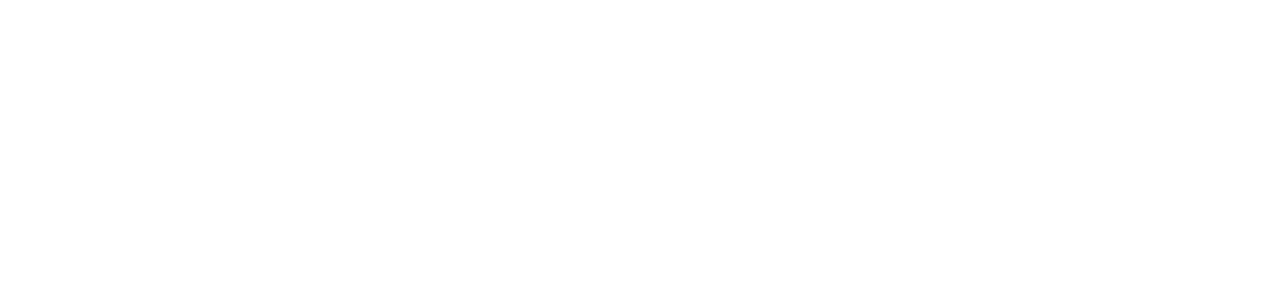
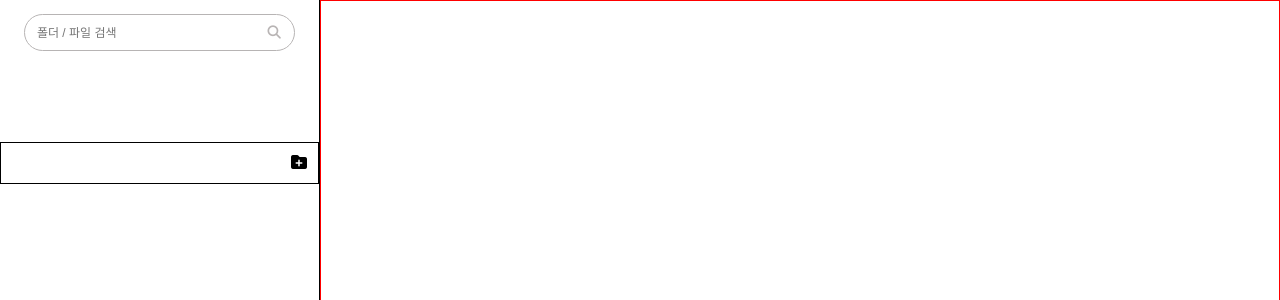
Before and after one commit to wlsgud-git/study-dairy, a React (Create React App) app in the folder client/: page / in a window 1280 px wide. Shown: the top 300 px of the page. Built offline with nearby package versions, Linux system fonts and the light colour scheme.

Commit message:
asnmos;ncas

```diff
--- a/client/public/index.html
+++ b/client/public/index.html
@@ -9,6 +9,11 @@
       name="description"
       content="Web site created using create-react-app"
     />
+    <link
+      rel="stylesheet"
+      href="https://cdnjs.cloudflare.com/ajax/libs/font-awesome/6.4.0/css/all.min.css"
+    />
+
     <link rel="apple-touch-icon" href="%PUBLIC_URL%/logo192.png" />
     <!--
       manifest.json provides metadata used when your web app is installed on a
--- a/client/src/App.css
+++ b/client/src/App.css
@@ -1,38 +1,185 @@
-.App {
-  text-align: center;
+* {
+  margin: 0;
+  padding: 0;
+  box-sizing: border-box;
 }
 
-.App-logo {
-  height: 40vmin;
-  pointer-events: none;
+/* html:{
+} */
+
+:root {
+  color-scheme: light dark;
+  /* color */
+  --sd-white: #fff;
+  --sd-black: #000;
+  --sd-gray: rgba(181, 177, 177, 0.959);
+  --sd-hover-transparent: rgba(0, 0, 0, 0.1);
+
+  /* 옆 슬라이드 */
+  --sd-side-width: 25%;
+  --sd-side-top-height: 23%;
+
+  /* 폴더 검색 */
+  --sd-search-width: 85%;
+  --sd-search-height: 37px;
+
+  --sd-search-input-padding: 0px 12px;
+  --sd-searchBtn-width: 40px;
 }
 
-@media (prefers-reduced-motion: no-preference) {
-  .App-logo {
-    animation: App-logo-spin infinite 20s linear;
-  }
+body {
+  margin: 0;
+  font-family: -apple-system, BlinkMacSystemFont, "Segoe UI", "Roboto", "Oxygen",
+    "Ubuntu", "Cantarell", "Fira Sans", "Droid Sans", "Helvetica Neue",
+    sans-serif;
+  -webkit-font-smoothing: antialiased;
+  -moz-osx-font-smoothing: grayscale;
 }
 
-.App-header {
-  background-color: #282c34;
-  min-height: 100vh;
+code {
+  font-family: source-code-pro, Menlo, Monaco, Consolas, "Courier New",
+    monospace;
+}
+
+.sd-all_container {
+  display: flex;
+  width: 100%;
+  height: 100vh;
+}
+
+/* 옆 사이드 부분 */
+.sd-side_container {
+  width: var(--sd-side-width);
+  height: 100%;
+  flex-direction: column;
+  align-items: center;
+  /* background-color: light-dark(blue, green) */ /* 다크모드 적용부분 */
+  border-right: 1px solid var(--sd-black); /* 다크모드 적용부분 */
+}
+
+.sd-side_top,
+.sd-folder_list_container {
+  width: 100%;
   display: flex;
   flex-direction: column;
   align-items: center;
-  justify-content: center;
-  font-size: calc(10px + 2vmin);
-  color: white;
 }
 
-.App-link {
-  color: #61dafb;
+.sd-side_top {
+  height: var(--sd-side-top-height);
+  padding-top: 14px;
+  justify-content: space-between;
 }
 
-@keyframes App-logo-spin {
-  from {
-    transform: rotate(0deg);
-  }
-  to {
-    transform: rotate(360deg);
-  }
+.sd-folder_list_container {
+  height: calc(100% - var(--sd-side-top-height));
 }
+
+/* 폴더검색 부분 */
+.sd-f_search_container {
+  width: var(--sd-search-width);
+  display: flex;
+  /* border:  1px solid black; */
+  height: var(--sd-search-height);
+  position: relative;
+}
+
+.sd-f_search_form {
+  display: flex;
+  width: 100%;
+  height: 100%;
+  border: 1px solid var(--sd-gray); /* 다크모드 적용부분 */
+  border-radius: 20px;
+  overflow: hidden;
+  align-items: center;
+  justify-content: space-between;
+}
+
+.sd-f_search_form div {
+  height: 100%;
+}
+
+.sd-f_search_inputbox {
+  flex: 1;
+}
+
+.sd-f_search_btnbox {
+  width: var(--sd-searchBtn-width);
+}
+
+.sd-f_search_input,
+.sd-f_search_btn {
+  width: 100%;
+  display: flex;
+  height: 100%;
+  align-items: center;
+  outline: none;
+  background-color: inherit;
+  border: none;
+}
+
+.sd-f_search_input {
+  font-size: 12px;
+  padding: var(--sd-search-input-padding);
+  color: var(--sd-black); /* 다크모드 적용부분 */
+}
+
+.sd-f_search_btn {
+  justify-content: center;
+  cursor: pointer;
+  color: var(--sd-gray);
+}
+
+.sd-f_search_btn:hover {
+  color: var(--sd-black); /* 다크모드 적용부분 */
+}
+
+.sd-f_search_result {
+  position: absolute;
+  width: 100%;
+  background-color: red;
+  border-radius: 5px;
+  padding: 4px 0px;
+  display: none;
+  flex-direction: column;
+  align-items: center;
+  overflow: hidden;
+  left: 0;
+  z-index: 123124;
+  top: var(--sd-search-height);
+}
+
+/* 폴더추가 */
+.sd-f_add_container {
+  width: 100%;
+  border: 1px solid black;
+  display: flex;
+  align-items: center;
+  justify-content: end;
+  padding: 5px 5px;
+  /* margin-top: 20px; */
+}
+
+.sd-f_add_container button {
+  border: none;
+  background-color: inherit;
+  outline: none;
+  color: var(--sd-black); /* 다크모드 적용부분   */
+  cursor: pointer;
+  border-radius: 50%;
+  padding: 6px;
+  font-size: 16px;
+}
+
+.sd-f_add_container button:hover {
+  background-color: var(--sd-hover-transparent);
+}
+
+/* 메모 작성 부분 */
+.sd-main_container {
+  width: calc(100% - var(--sd-side-width));
+  height: 100%;
+  border: 1px solid red;
+  display: flex;
+  flex-direction: column;
+}
--- a/client/src/App.js
+++ b/client/src/App.js
@@ -1,23 +1,59 @@
 // import logo from './logo.svg';
-import './App.css';
+import "./App.css";
+import { useState } from "react";
 
 function App() {
+  let [darkMode, setdarkMode] = useState("dark");
+  let [sideDisplay, setsideDisplay] = useState(true);
+
   return (
     <div className="App">
-      {/* <header className="App-header">
-        <img src={logo} className="App-logo" alt="logo" />
-        <p>
-          Edit <code>src/App.js</code> and save to reload.
-        </p>
-        <a
-          className="App-link"
-          href="https://reactjs.org"
-          target="_blank"
-          rel="noopener noreferrer"
+      <div className="sd-all_container">
+        {/* 사이드 콘테이너 */}
+        <div
+          className="sd-side_container"
+          style={{ display: sideDisplay ? "flex" : "none" }}
         >
-          Learn React
-        </a>
-      </header> */}
+          {/* 사이드 검색및 폴더추가 */}
+          <div className="sd-side_top">
+            {/* 파일검색 */}
+            <div className="sd-f_search_container">
+              {/* 파일 검색창 */}
+              <form className="sd-f_search_form">
+                <div className="sd-f_search_inputbox">
+                  <input
+                    type="text"
+                    className="sd-f_search_input"
+                    placeholder="폴더 / 파일 검색"
+                  />
+                </div>
+                <div className="sd-f_search_btnbox">
+                  <button className="sd-f_search_btn">
+                    <i className="fa-solid fa-magnifying-glass"></i>
+                  </button>
+                </div>
+              </form>
+              {/* 파일 검색 결과 */}
+              <ul className="sd-f_search_result"></ul>
+            </div>
+            {/* 폴더추가 */}
+            <div className="sd-f_add_container">
+              <button className="sd-folder_add_btn" title="폴더추가">
+                <i className="fa-solid fa-folder-plus"></i>
+              </button>
+            </div>
+          </div>
+
+          {/* 사이드 폴더 리스트 */}
+          <ul className="sd-folder_list_container"></ul>
+        </div>
+        {/* 메모하는 부분 */}
+        <div className="sd-main_container">
+          <div className="sd-main_top"></div>
+          <div className=""></div>
+          <div className=""></div>
+        </div>
+      </div>
     </div>
   );
 }
```
